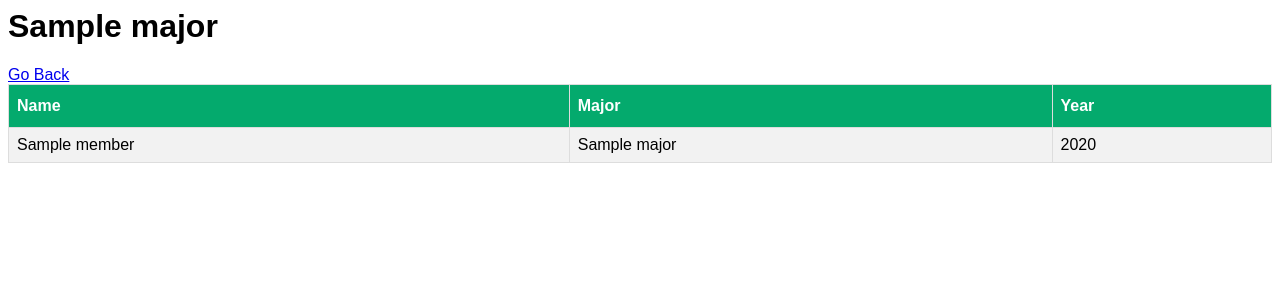
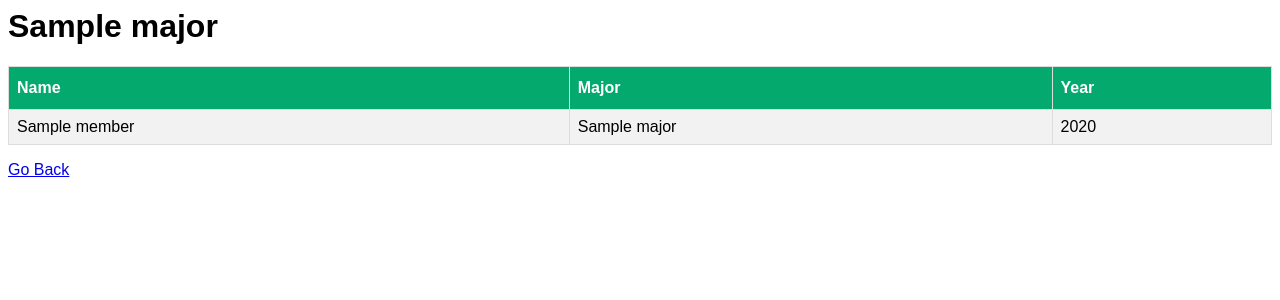
Before and after one commit to GeorgiaGrace/Frat-Roster, a Flask app: template templates/major.html in a window 1280 px wide. Shown: the top 300 px of the page. Run offline with Flask 2, Linux system fonts and the light colour scheme; the template is opened without the code that fills it: most values are stand-ins (such as "Sample title", 1, 10 or a date in 2020).

Commit message:
update template

```diff
--- a/templates/index.html
+++ b/templates/index.html
@@ -43,8 +43,6 @@
 
 <body>
 
-    <h1>Home</h1>
-
     <div class="content">
 
         <div class="section">
--- a/templates/major.html
+++ b/templates/major.html
@@ -10,6 +10,11 @@
             font-family: Arial, Helvetica, sans-serif;
         }
 
+        .content {
+            display: flex;
+            flex-flow: column nowrap;
+            gap: 1rem;
+        }
 
         table {
             border-collapse: collapse;
@@ -45,8 +50,6 @@
 
     <h1>{{major}}</h1>
 
-    <a href="/">Go Back</a>
-
     <div class="content">
 
 
@@ -78,7 +81,10 @@
 
         </div>
 
+        <a href="/">Go Back</a>
+
     </div>
+
 
 </body>
 
```
Also changed, not shown: 1 other file.
